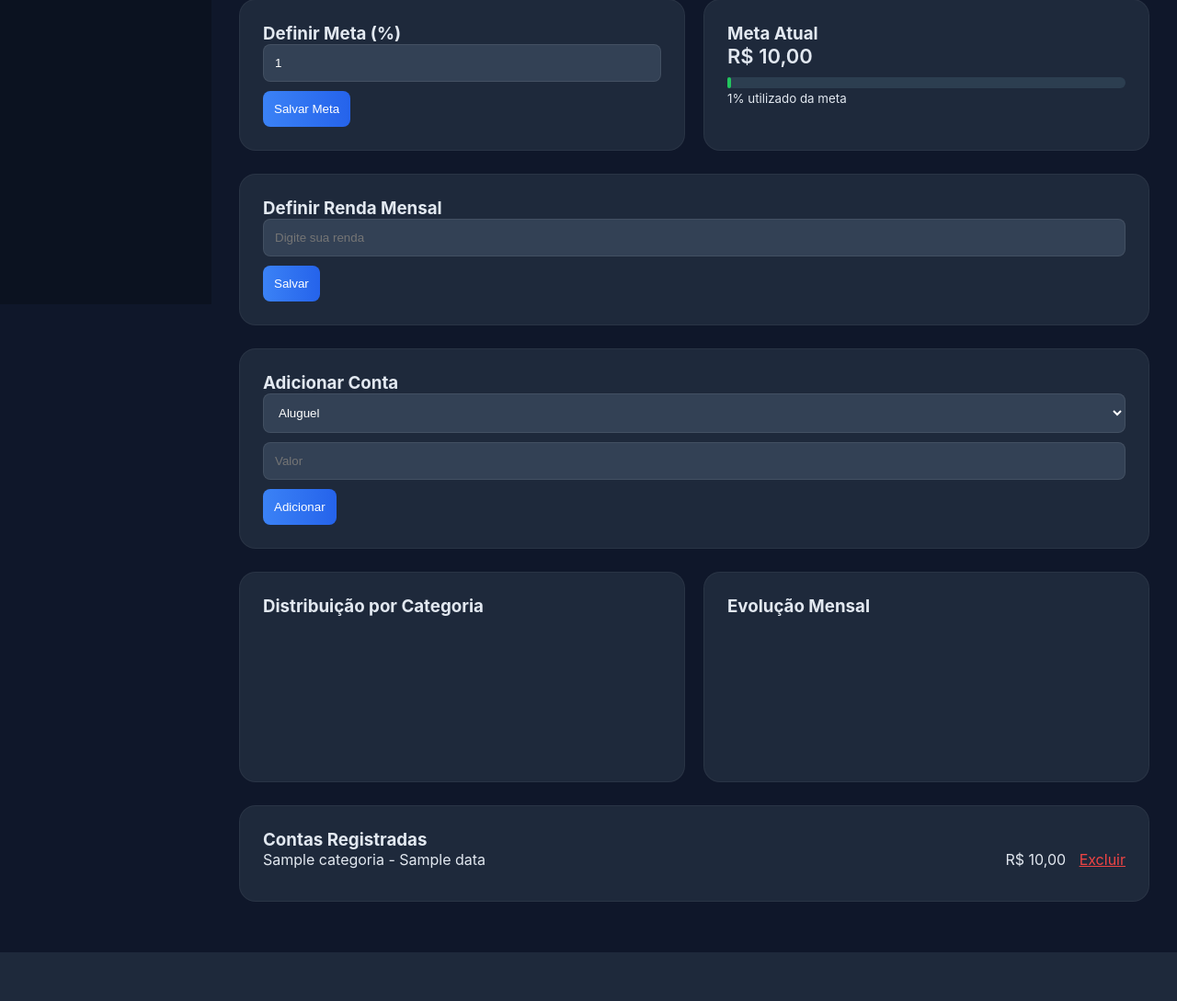
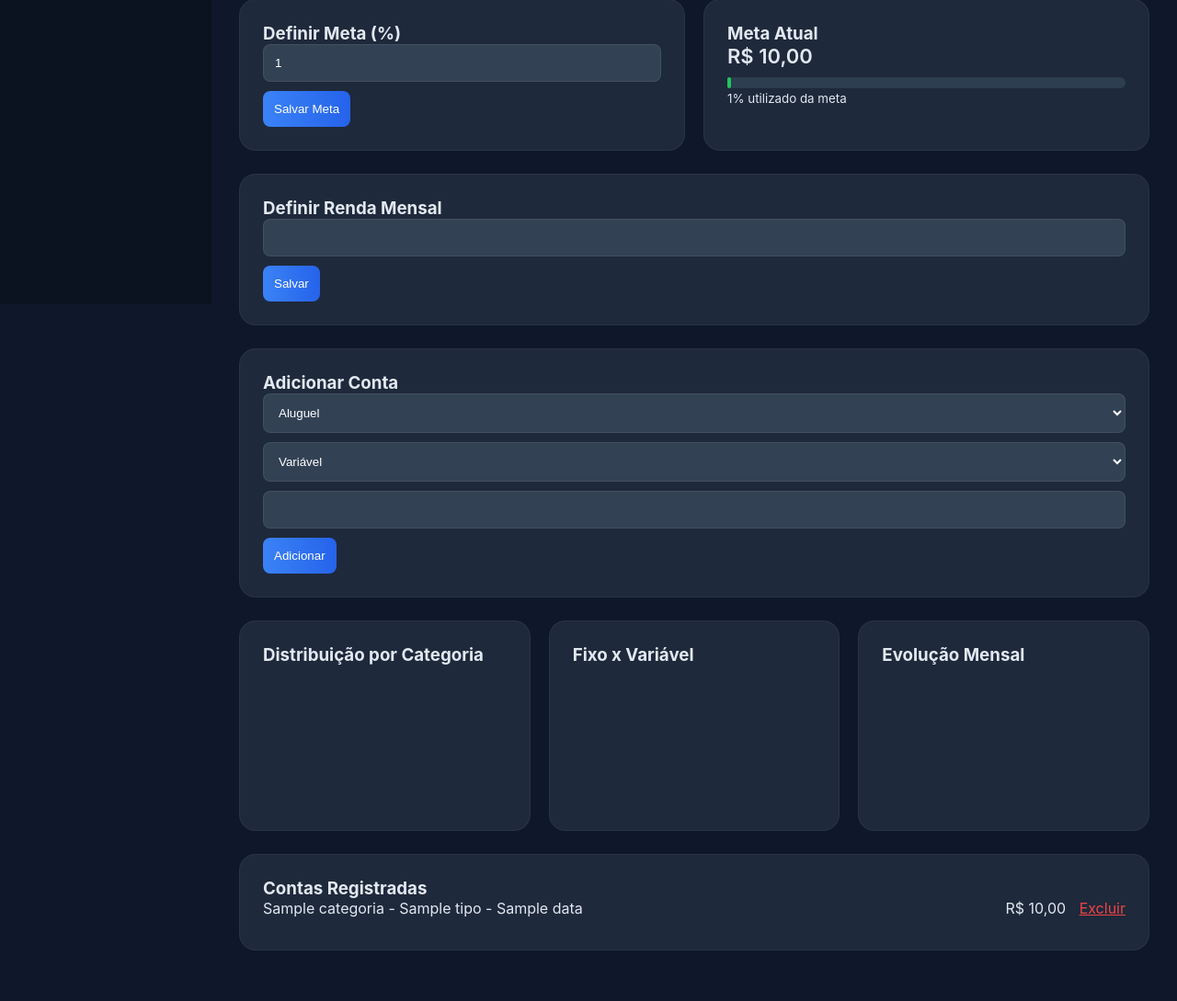
Before and after one commit to iproleplay/controle-financeiro, a Flask app: template templates/dashboard.html in a window 1280 px wide. Shown: the part 469-1558 px from the top of the page at 92% size. Before the commit the page ends 1505 px from the top, so only its background shows below. Run offline with Flask 3, Linux system fonts and the light colour scheme; the template is opened without the code that fills it: most values are stand-ins (such as "Sample title", 1, 10 or a date in 2020); a map, chart or similar area stays blank; some libraries are stand-ins or nearby versions.

Commit message:
Dashboard atualizado com Fixo vs Variável

```diff
--- a/templates/dashboard.html
+++ b/templates/dashboard.html
@@ -30,8 +30,7 @@
 
         <!-- FILTRO MENSAL -->
         <div class="card">
-            <form method="GET" style="display:flex; gap:10px; align-items:center; flex-wrap:wrap;">
-
+            <form method="GET" style="display:flex; gap:10px; flex-wrap:wrap;">
                 <select name="mes">
                     <option value="">Mês</option>
                     {% for i in range(1,13) %}
@@ -52,17 +51,14 @@
 
                 <button type="submit">Filtrar</button>
 
-                <a href="/dashboard" style="text-decoration:none;">
+                <a href="/dashboard">
                     <button type="button">Limpar</button>
                 </a>
-
             </form>
         </div>
 
-
         <!-- RESUMO -->
         <div class="grid">
-
             <div class="card">
                 <h3>Renda Mensal</h3>
                 <div class="stat">{{ renda_mensal | brl }}</div>
@@ -70,9 +66,7 @@
 
             <div class="card">
                 <h3>Total de Gastos</h3>
-                <div class="stat">
-                    {{ (renda_mensal - saldo) | brl }}
-                </div>
+                <div class="stat">{{ (renda_mensal - saldo) | brl }}</div>
             </div>
 
             <div class="card">
@@ -81,12 +75,10 @@
                     {{ saldo | brl }}
                 </div>
             </div>
-
         </div>
 
         <!-- META -->
         <div class="grid">
-
             <div class="card">
                 <h3>Definir Meta (%)</h3>
                 <form method="POST">
@@ -115,7 +107,6 @@
 
                 <small>{{ percentual_usado|round(1) }}% utilizado da meta</small>
             </div>
-
         </div>
 
         <!-- DEFINIR RENDA -->
@@ -123,7 +114,7 @@
             <h3>Definir Renda Mensal</h3>
             <form method="POST">
                 <input type="hidden" name="tipo" value="renda">
-                <input type="number" step="0.01" name="renda" placeholder="Digite sua renda" required>
+                <input type="number" step="0.01" name="renda" required>
                 <button type="submit">Salvar</button>
             </form>
         </div>
@@ -143,7 +134,12 @@
                     <option>Outros</option>
                 </select>
 
-                <input type="number" step="0.01" name="valor" placeholder="Valor" required>
+                <select name="tipo_gasto" required>
+                    <option value="Fixa">Fixa</option>
+                    <option value="Variável" selected>Variável</option>
+                </select>
+
+                <input type="number" step="0.01" name="valor" required>
 
                 <button type="submit">Adicionar</button>
             </form>
@@ -155,6 +151,11 @@
             <div class="card">
                 <h3>Distribuição por Categoria</h3>
                 <canvas id="graficoCategoria"></canvas>
+            </div>
+
+            <div class="card">
+                <h3>Fixo x Variável</h3>
+                <canvas id="graficoTipo"></canvas>
             </div>
 
             <div class="card">
@@ -172,7 +173,7 @@
                 {% for g in gastos %}
                 <div style="display:flex; justify-content:space-between; margin-bottom:10px;">
                     <div>
-                        {{ g.categoria }} - {{ g.data }}
+                        {{ g.categoria }} - {{ g.tipo }} - {{ g.data }}
                     </div>
                     <div>
                         {{ g.valor | brl }}
@@ -189,34 +190,43 @@
         </div>
 
     </div>
-
 </div>
 
 <script>
 const resumoCategoria = {{ resumo_categoria | default([]) | tojson | safe }};
+const resumoTipo = {{ resumo_tipo | default([]) | tojson | safe }};
 const evolucaoMensal = {{ evolucao_mensal | default([]) | tojson | safe }};
 
-if (Array.isArray(resumoCategoria) && resumoCategoria.length > 0) {
+// Categoria
+if (resumoCategoria.length > 0) {
     new Chart(document.getElementById("graficoCategoria"), {
         type: "doughnut",
         data: {
             labels: resumoCategoria.map(i => i[0]),
             datasets: [{
                 data: resumoCategoria.map(i => i[1]),
-                backgroundColor: [
-                    "#ef4444",
-                    "#3b82f6",
-                    "#facc15",
-                    "#22c55e",
-                    "#a855f7",
-                    "#f97316"
-                ]
+                backgroundColor: ["#ef4444","#3b82f6","#facc15","#22c55e","#a855f7","#f97316"]
             }]
         }
     });
 }
 
-if (Array.isArray(evolucaoMensal) && evolucaoMensal.length > 0) {
+// Fixo x Variável
+if (resumoTipo.length > 0) {
+    new Chart(document.getElementById("graficoTipo"), {
+        type: "pie",
+        data: {
+            labels: resumoTipo.map(i => i[0]),
+            datasets: [{
+                data: resumoTipo.map(i => i[1]),
+                backgroundColor: ["#3b82f6", "#ef4444"]
+            }]
+        }
+    });
+}
+
+// Evolução
+if (evolucaoMensal.length > 0) {
     new Chart(document.getElementById("graficoMensal"), {
         type: "line",
         data: {
```
